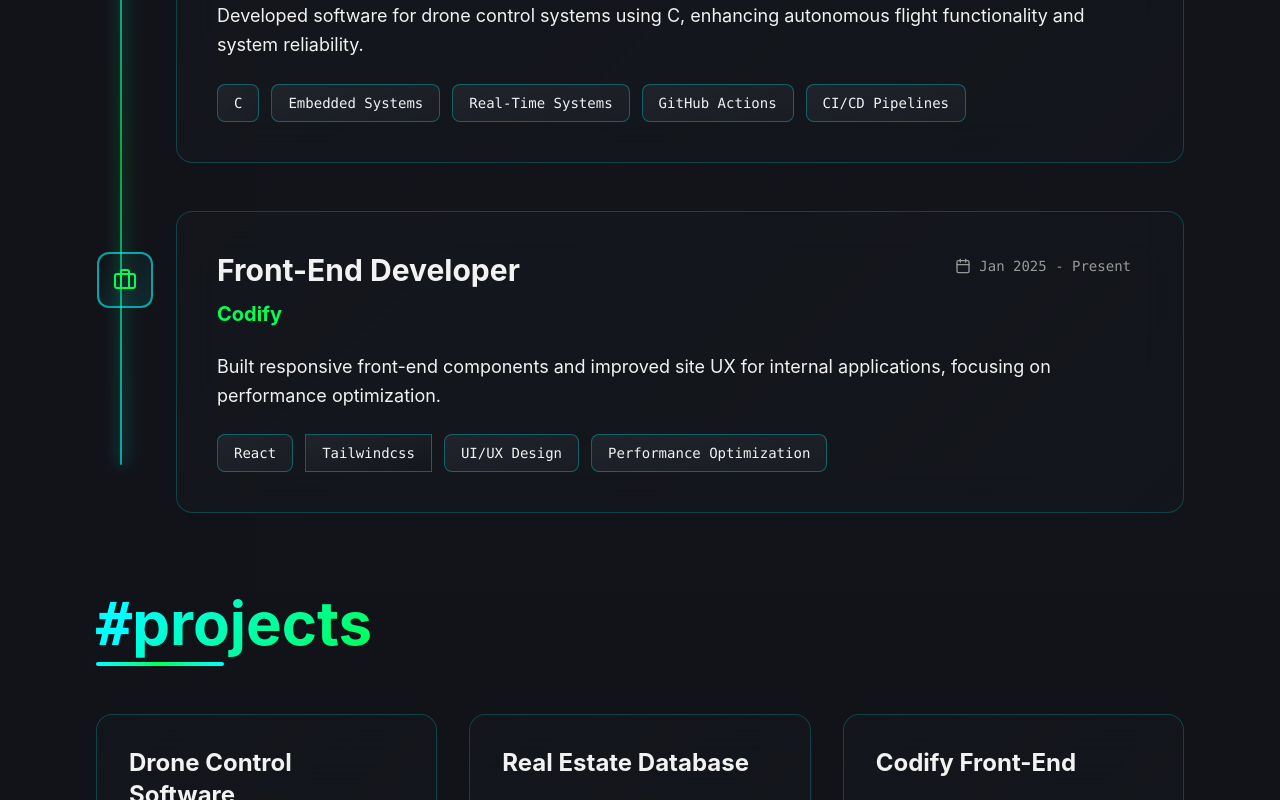
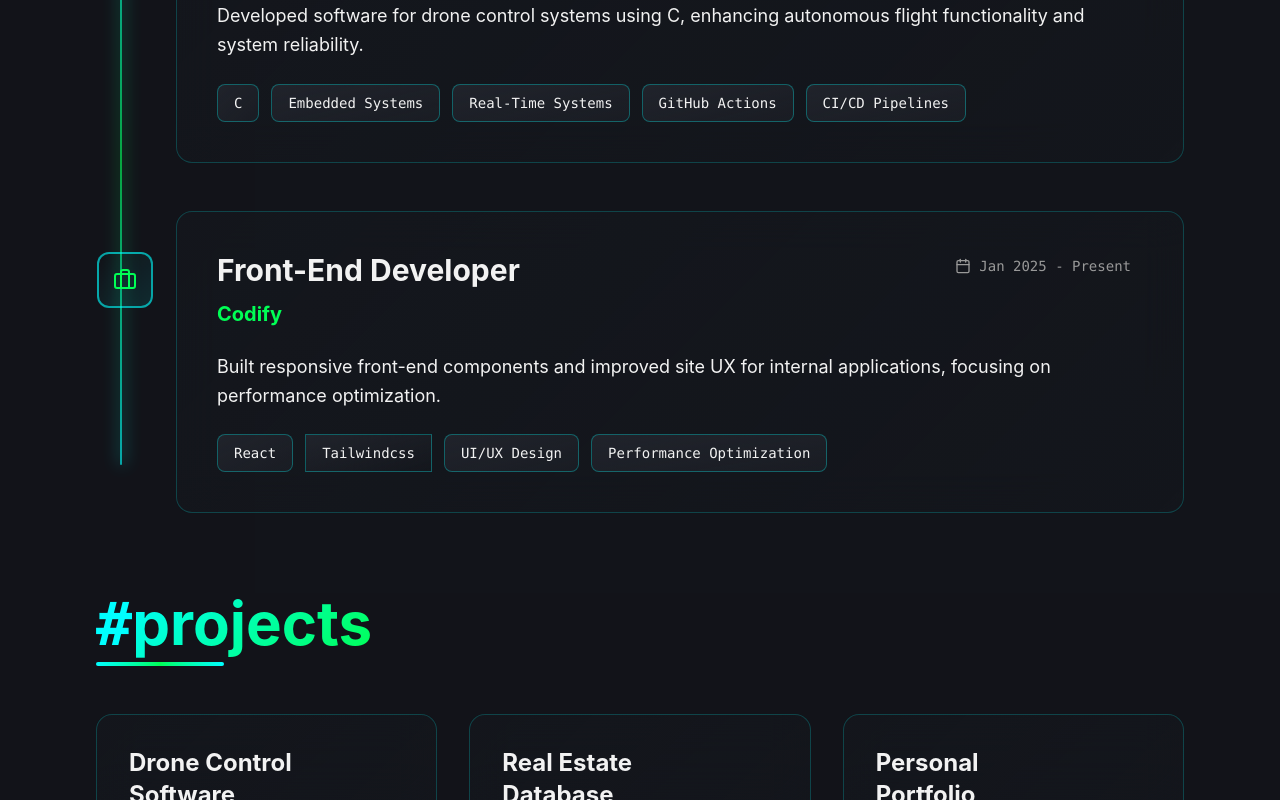
Before and after one commit to YoungDeveloperOmar/OmarAshurbayov-s-Portfolio, a React (Vite) app: page / in a window 1280 px wide. Shown: the part 2000-2800 px from the top of the page. Built offline with nearby package versions, Linux system fonts and the light colour scheme.

Commit message:
Added more skills to the set

```diff
--- a/src/components/Projects.jsx
+++ b/src/components/Projects.jsx
@@ -5,26 +5,26 @@ const ProjectsComponent = () => {
     {
       title: 'Drone Control Software',
       description: 'Developed autonomous drone software using C to enhance flight functionality, including navigation algorithms and real-time system control.',
-      tech: ['C', 'Embedded Systems', 'Real-Time Processing', 'Hardware Integration'],
+      tech: ['C', 'STM32', 'CI/CD', 'Hardware Integration'],
       gradient: 'from-[hsl(180_100%_50%_/0.2)] to-[hsl(180_100%_50%_/0.2)]',
-      githubLink: 'https://github.com/YoungDeveloperOmar/DroneControl',
-      externalLink: 'https://dronecontrol-demo.site',
+      githubLink: 'https://github.com/YoungDeveloperOmar/Drone-Development-NUCLEO-F446RE',
+    //   externalLink: 'https://dronecontrol-demo.site',
     },
     {
       title: 'Real Estate Database',
       description: 'Designed and implemented a comprehensive database system for property management using Python and SQL, with version control via GitHub.',
-      tech: ['Python', 'SQL', 'Database Design', 'GitHub', 'Data Modeling'],
+      tech: ['Python', 'MySQL', 'Database Design', 'GitHub', 'CI/CD'],
       gradient: 'from-[hsl(180_100%_50%_/0.2)] to-[hsl(180_100%_50%_/0.2)]',
       githubLink: 'https://github.com/Austin2gitgub/Real-Estate-DB-CS425',
-      externalLink: 'https://realestate-demo.site',
+    //   externalLink: 'https://realestate-demo.site',
     },
     {
-      title: 'Codify Front-End',
-      description: 'Built responsive React components and improved UX for internal applications, focusing on performance optimization and modern design patterns.',
-      tech: ['React', 'JavaScript', 'UI/UX', 'Performance', 'Responsive Design'],
+      title: 'Personal Portfolio',
+      description: 'Designed and developed my professional portfolio website with React, featuring responsive layouts, smooth animations, and sections for projects, experience, and skills—focused on performance and clean UI/UX.',
+      tech: ['React', 'JavaScript', 'UI/UX', 'Tailwindcss', 'Responsive Design'],
       gradient: 'from-[hsl(180_100%_50%_/0.2)] to-[hsl(180_100%_50%_/0.1)]',
-      githubLink: 'https://github.com/YoungDeveloperOmar/CodifyFrontend',
-      externalLink: 'https://codify-demo.site',
+      githubLink: 'https://github.com/YoungDeveloperOmar/OmarAshurbayov-s-Portfolio',
+      externalLink: 'https://omarashurbayov.com',
     },
   ];
 
@@ -64,22 +64,22 @@ const ProjectsComponent = () => {
                                     {project.title}
                                     </h3>
                                     <div className="flex gap-2 opacity-0 group-hover:opacity-100 transition-opacity duration-300 text-[hsl(0_0%_95%)]">
-                                    {/* <a
+                                    <a
                                         href={project.githubLink}
                                         target="_blank"
                                         rel="noopener noreferrer"
                                         className="h-9 w-9 hover:bg-[hsl(180_100%_50%_/0.2)] hover:text-[hsl(180_100%_50%)] transition-all cursor-pointer flex items-center justify-center rounded-xl"
                                     >
                                         <Github className="h-6 w-6" />
-                                    </a> */}
-                                    {/* <a
+                                    </a>
+                                    {project.externalLink && ( <a
                                         href={project.externalLink}
                                         target="_blank"
                                         rel="noopener noreferrer"
                                         className="h-9 w-9 hover:bg-[hsl(180_100%_50%_/0.2)] hover:text-[hsl(180_100%_50%)] transition-all flex items-center justify-center cursor-pointer rounded-full"
                                     >
                                         <ExternalLink className="h-6 w-6" />
-                                    </a> */}
+                                    </a> ) }
                                     </div>
                                 </div>
                                 </div>
--- a/src/components/Skills.jsx
+++ b/src/components/Skills.jsx
@@ -1,25 +1,33 @@
 
 import {ReactOriginal, JavascriptOriginal, PythonOriginal
-    , MysqlOriginal, COriginal, Html5Original, TailwindcssOriginal
-    ,   GitOriginal, GithubactionsOriginal
+    , MysqlOriginal, COriginal, Html5Original, TailwindcssOriginal, VuejsOriginal, JavaOriginal, LuaOriginal,
+      GitOriginal, GithubactionsOriginal, TypescriptOriginal, CplusplusOriginal, CsharpOriginal
 } from 'devicons-react'
 
-import {Database} from 'lucide-react'
+import {Database, WebhookIcon, Workflow} from 'lucide-react'
 import { useState } from 'react';
 
 const SkillsComponent = () => {
     const [activeCategory, setActiveCategory] = useState('All');
 
     const skills = [
+    { name: 'C', icon: <COriginal size={64} className='text-[hsl(180_100%_50%)] group-hover:scale-125 transition-transform duration-300 filter group-hover:drop-shadow-[0_0_10px_rgba(0,240,255,0.5)]' />, category: 'Backend' },
+    { name: 'C++', icon: <CplusplusOriginal size={64} className='text-[hsl(180_100%_50%)] group-hover:scale-125 transition-transform duration-300 filter group-hover:drop-shadow-[0_0_10px_rgba(0,240,255,0.5)]' />, category: 'Backend' },
+    { name: 'C#', icon: <CsharpOriginal size={64} className='text-[hsl(180_100%_50%)] group-hover:scale-125 transition-transform duration-300 filter group-hover:drop-shadow-[0_0_10px_rgba(0,240,255,0.5)]' />, category: 'Backend' },
+    { name: 'Python', icon: <PythonOriginal size={64} className='text-[hsl(180_100%_50%)] group-hover:scale-125 transition-transform duration-300 filter group-hover:drop-shadow-[0_0_10px_rgba(0,240,255,0.5)]' />, category: 'Backend' },
+    { name: 'Java', icon: <JavaOriginal size={64} className='text-[hsl(180_100%_50%)] group-hover:scale-125 transition-transform duration-300 filter group-hover:drop-shadow-[0_0_10px_rgba(0,240,255,0.5)]' />, category: 'Backend' },
+    { name: 'SQL', icon: <Database size={64} strokeWidth={1.5} className='text-[hsl(180_100%_50%)] group-hover:scale-125 transition-transform duration-300 filter group-hover:drop-shadow-[0_0_10px_rgba(0,240,255,0.5)]' />, category: 'Backend' },
+    { name: 'REST APIs', icon: <WebhookIcon size={64} strokeWidth={1.5} className='text-[hsl(180_100%_50%)] group-hover:scale-125 transition-transform duration-300 filter group-hover:drop-shadow-[0_0_10px_rgba(0,240,255,0.5)]' />, category: 'Backend' },
+    { name: 'HTML/CSS', icon: <Html5Original size={64} className='text-[hsl(180_100%_50%)] group-hover:scale-125 transition-transform duration-300 filter group-hover:drop-shadow-[0_0_10px_rgba(0,240,255,0.5)]' />, category: 'Frontend' },
     { name: 'React', icon: <ReactOriginal size={64} className='text-[hsl(180_100%_50%)] group-hover:scale-125 transition-transform duration-300 filter group-hover:drop-shadow-[0_0_10px_rgba(0,240,255,0.5)]' />, category: 'Frontend' },
-    { name: 'JavaScript', icon: <JavascriptOriginal size={64} className='text-[hsl(180_100%_50%)] group-hover:scale-125 transition-transform duration-300 filter group-hover:drop-shadow-[0_0_10px_rgba(0,240,255,0.5)]' />, category: 'Backend' },
-    { name: 'Python', icon: <PythonOriginal size={64} className='text-[hsl(180_100%_50%)] group-hover:scale-125 transition-transform duration-300 filter group-hover:drop-shadow-[0_0_10px_rgba(0,240,255,0.5)]' />, category: 'Backend' },
-    { name: 'SQL', icon: <Database size={64} strokeWidth={1.5} className='text-[hsl(180_100%_50%)] group-hover:scale-125 transition-transform duration-300 filter group-hover:drop-shadow-[0_0_10px_rgba(0,240,255,0.5)]' />, category: 'Backend' },
-    { name: 'C', icon: <COriginal size={64} className='text-[hsl(180_100%_50%)] group-hover:scale-125 transition-transform duration-300 filter group-hover:drop-shadow-[0_0_10px_rgba(0,240,255,0.5)]' />, category: 'Backend' },
-    { name: 'HTML/CSS', icon: <Html5Original size={64} className='text-[hsl(180_100%_50%)] group-hover:scale-125 transition-transform duration-300 filter group-hover:drop-shadow-[0_0_10px_rgba(0,240,255,0.5)]' />, category: 'Frontend' },
+    { name: 'JavaScript', icon: <JavascriptOriginal size={64} className='text-[hsl(180_100%_50%)] group-hover:scale-125 transition-transform duration-300 filter group-hover:drop-shadow-[0_0_10px_rgba(0,240,255,0.5)]' />, category: 'Frontend' },
+    { name: 'TypeScript', icon: <TypescriptOriginal size={64} className='text-[hsl(180_100%_50%)] group-hover:scale-125 transition-transform duration-300 filter group-hover:drop-shadow-[0_0_10px_rgba(0,240,255,0.5)]' />, category: 'Frontend' },
+    { name: 'Vue.JS', icon: <VuejsOriginal size={64} className='text-[hsl(180_100%_50%)] group-hover:scale-125 transition-transform duration-300 filter group-hover:drop-shadow-[0_0_10px_rgba(0,240,255,0.5)]' />, category: 'Frontend' },
     { name: 'Tailwindcss', icon: <TailwindcssOriginal size={64} className='text-[hsl(180_100%_50%)] group-hover:scale-125 transition-transform duration-300 filter group-hover:drop-shadow-[0_0_10px_rgba(0,240,255,0.5)]' />, category: 'Frontend' },
     { name: 'Git', icon: <GitOriginal size={64} className='text-[hsl(180_100%_50%)] group-hover:scale-125 transition-transform duration-300 filter group-hover:drop-shadow-[0_0_10px_rgba(0,240,255,0.5)]' />, category: 'Tools' },
     { name: 'CI/CD', icon: <GithubactionsOriginal size={64} className='text-[hsl(180_100%_50%)] group-hover:scale-125 transition-transform duration-300 filter group-hover:drop-shadow-[0_0_10px_rgba(0,240,255,0.5)]' />, category: 'Tools' },
+    { name: 'Sensors Data Pipelines', icon: <Workflow size={64} strokeWidth={1.5} className='text-[hsl(180_100%_50%)] group-hover:scale-125 transition-transform duration-300 filter group-hover:drop-shadow-[0_0_10px_rgba(0,240,255,0.5)]' />, category: 'Tools' },
+
   ];
 
   const categories = ['All', 'Frontend', 'Backend', 'Tools'];
```
